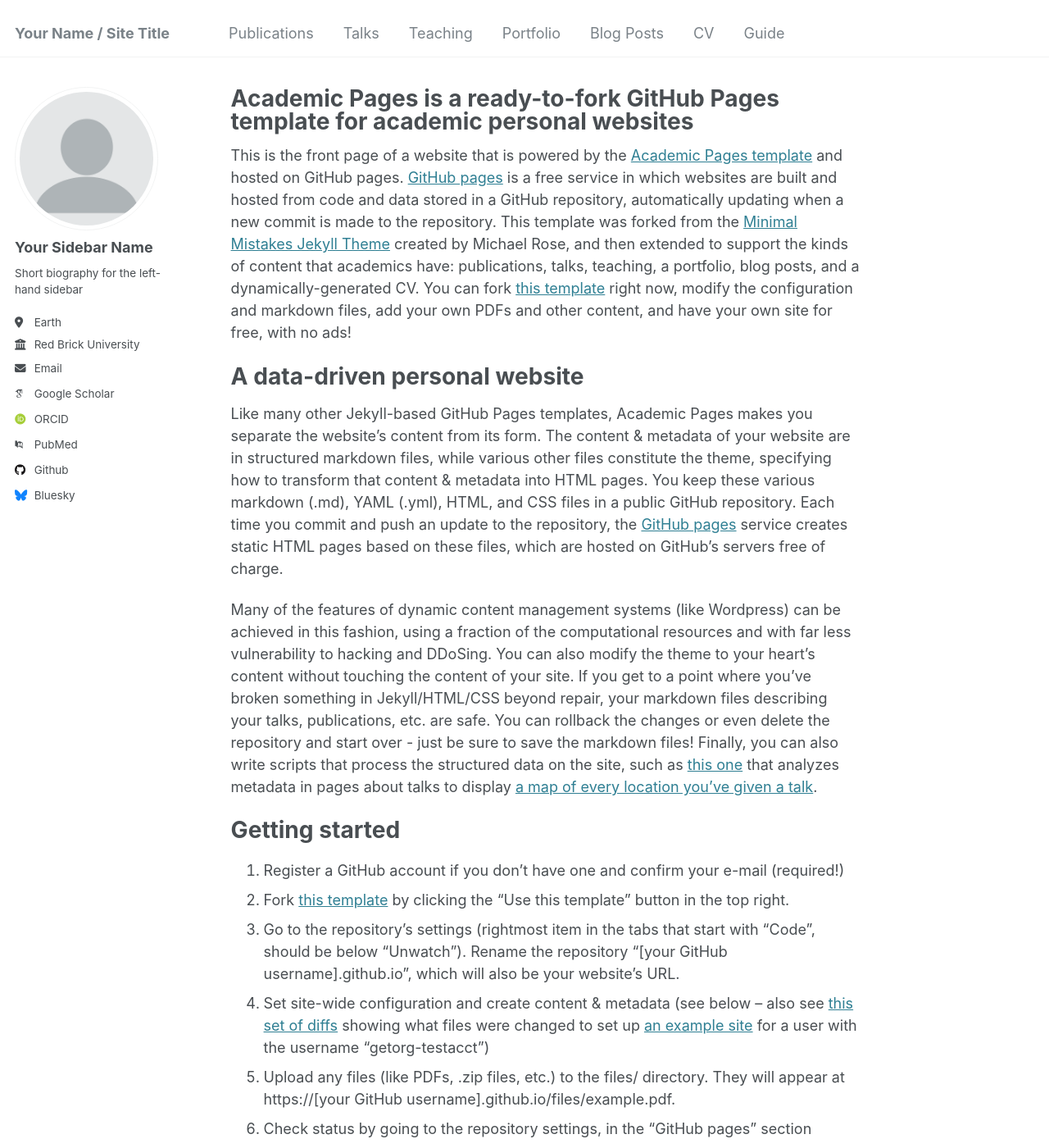
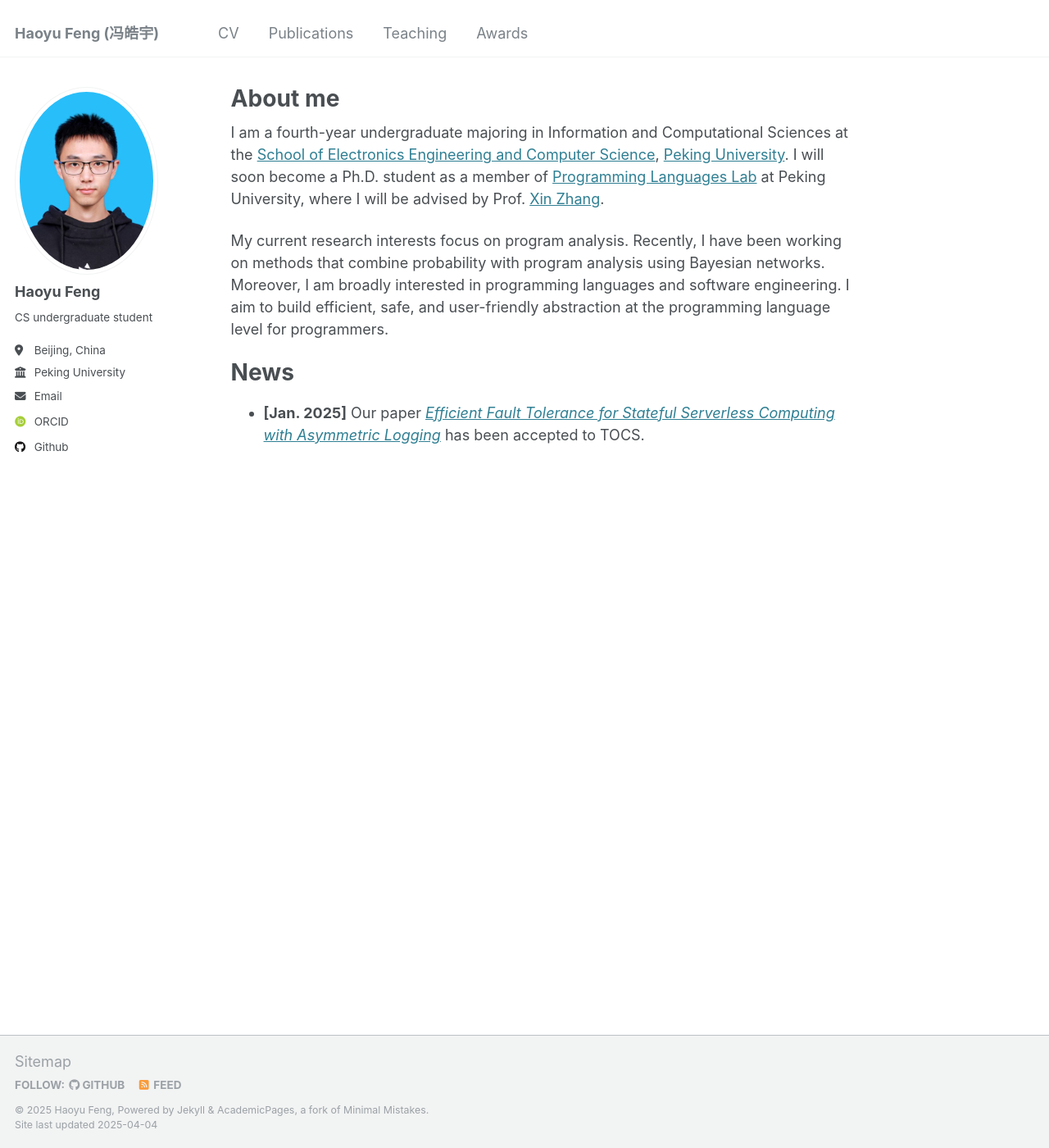
Before and after one commit to DigitalOctet/digitaloctet.github.io, a Jekyll site: the page built from _pages/about.md, in a window 1280 px wide and 1400 px high. Shown: the whole window at 82% size. Built offline with Jekyll 4.4.1, drawn with Linux system fonts in a browser that asks for light colours; some web fonts are replaced; some of the changed text lies outside the part shown.

Commit message:
Initial commit

```diff
--- a/_config.yml
+++ b/_config.yml
@@ -8,48 +8,47 @@
 
 # Basic Site Settings
 locale                   : "en-US"
-title                    : "Your Name / Site Title"
+title                    : "Haoyu Feng (冯皓宇)"
 title_separator          : "-"
-name                     : &name "Your Name"
+name                     : &name "Haoyu Feng"
 description              : &description "personal description"
-url                      : https://academicpages.github.io # the base hostname & protocol for your site e.g. "https://[your GitHub username].github.io"
+url                      : https://digitaloctet.github.io # the base hostname & protocol for your site e.g. "https://mmistakes.github.io"
 baseurl                  : "" # the subpath of your site, e.g. "/blog"
-repository               : "academicpages/academicpages.github.io"
+repository               : "DigitalOctet/digitaloctet.github.io"
 
 # Site Author - The following control what appear as part of the author content on the side bar.
 #               If a field is blank the icon and link will not appear, otherwise it will be shown.
 #               Additional customization can be done by editing /_includes/author-profile.html
 author:
   # Biographic information
-  avatar           : "profile.png"
-  name             : "Your Sidebar Name"
+  avatar           : "profile.jpeg"
+  name             : "Haoyu Feng"
   pronouns         : # example: "she/her"
-  bio              : "Short biography for the left-hand sidebar"
-  location         : "Earth"
-  employer         : "Red Brick University"
+  bio              : "CS undergraduate student"
+  location         : "Beijing, China"
+  employer         : "Peking University"
   uri              : # URL
-  email            : "none@example.org"
+  email            : "2100012967@stu.pku.edu.cn"
 
   # Academic websites
   arxiv            : # URL - Update with the correct link to your profile
-  googlescholar    : "https://scholar.google.com/citations?user=PS_CX0AAAAAJ"
+  googlescholar    : # "https://scholar.google.com/citations?user=PS_CX0AAAAAJ"
   impactstory      : # URL
-  orcid            : "http://orcid.org/yourorcidurl"
+  orcid            : https://orcid.org/0009-0005-0012-3750 # "http://orcid.org/yourorcidurl"
   semantic         : # URL
-  pubmed           : "https://www.ncbi.nlm.nih.gov/pubmed/?term=john+snow"
+  pubmed           : # "https://www.ncbi.nlm.nih.gov/pubmed/?term=john+snow"
   researchgate     : # URL
-  scopus           : # URL
 
   # Repositories and software development
   bitbucket        : # Username - Update with your username on the site
   codepen          : # Username
   dribbble         : # Username
-  github           : "academicpages"
+  github           : "DigitalOctet" # "academicpages"
   kaggle           : # Username
   stackoverflow    : # User number or user number and name (i.e., use "1" or "1/jeff-atwood")
 
   # Social media
-  bluesky          : "bsky.app" # Replace this with you Bluesky username
+  bluesky          : # "bsky.app" # Replace this with you Bluesky username
   facebook         : # Username
   flickr           : # Username
   foursquare       : # Username
@@ -89,7 +88,7 @@ breadcrumbs              : false # true, false (default)
 words_per_minute         : 160
 future                   : true
 read_more                : "disabled" # if enabled, adds "Read more" links to excerpts
-talkmap_link             : false      #change to true to add link to talkmap on talks page
+talkmap_link             : false #change to true to add link to talkmap on talks page
 comments:
   provider               : # false (default), "disqus", "discourse", "facebook", "google-plus", "staticman", "custom"
   disqus:
@@ -302,7 +301,6 @@ plugins:
   - jekyll-gist
   - jekyll-paginate
   - jekyll-sitemap
-  - jekyll-redirect-from
   - jemoji
 
 # Mimic GitHub Pages with --safe
@@ -311,7 +309,6 @@ whitelist:
   - jekyll-gist
   - jekyll-paginate
   - jekyll-sitemap
-  - jekyll-redirect-from
   - jemoji
 
 
--- a/_data/navigation.yml
+++ b/_data/navigation.yml
@@ -5,23 +5,26 @@
 # prevent it from being included in the site.
 
 main:
+  - title: "CV"
+    url: /files/cv_haoyufeng.pdf
+
   - title: "Publications"
     url: /publications/
 
-  - title: "Talks"
-    url: /talks/
+  # - title: "Talks"
+  #   url: /talks/
 
   - title: "Teaching"
     url: /teaching/
 
-  - title: "Portfolio"
-    url: /portfolio/
+  # - title: "Portfolio"
+  #   url: /portfolio/
 
-  - title: "Blog Posts"
-    url: /year-archive/
+  # - title: "Blog Posts"
+  #   url: /year-archive/
 
-  - title: "CV"
-    url: /cv/
+  # - title: "Guide"
+  #   url: /markdown/
 
-  - title: "Guide"
-    url: /markdown/
+  - title: "Awards"
+    url: /awards/
--- a/_pages/about.md
+++ b/_pages/about.md
@@ -1,24 +1,32 @@
 ---
 permalink: /
-title: "Academic Pages is a ready-to-fork GitHub Pages template for academic personal websites"
+title: "About me"
 author_profile: true
 redirect_from:
   - /about/
   - /about.html
 ---
 
-This is the front page of a website that is powered by the [Academic Pages template](https://github.com/academicpages/academicpages.github.io) and hosted on GitHub pages. [GitHub pages](https://pages.github.com) is a free service in which websites are built and hosted from code and data stored in a GitHub repository, automatically updating when a new commit is made to the repository. This template was forked from the [Minimal Mistakes Jekyll Theme](https://mmistakes.github.io/minimal-mistakes/) created by Michael Rose, and then extended to support the kinds of content that academics have: publications, talks, teaching, a portfolio, blog posts, and a dynamically-generated CV. You can fork [this template](https://github.com/academicpages/academicpages.github.io) right now, modify the configuration and markdown files, add your own PDFs and other content, and have your own site for free, with no ads!
+I am a fourth-year undergraduate majoring in Information and Computational Sciences at the [School of Electronics Engineering and Computer Science](https://eecs.pku.edu.cn/), [Peking University](https://www.pku.edu.cn). I will soon become a Ph.D. student as a member of [Programming Languages Lab](https://pl.cs.pku.edu.cn/) at Peking University, where I will be advised by Prof. [Xin Zhang](https://xinpl.github.io/).
+
+My current research interests focus on program analysis. Recently, I have been working on methods that combine probability with program analysis using Bayesian networks. Moreover, I am broadly interested in programming languages and software engineering. I aim to build efficient, safe, and user-friendly abstraction at the programming language level for programmers.
+
+# News
+
+* **[Jan. 2025]** Our paper *[Efficient Fault Tolerance for Stateful Serverless Computing with Asymmetric Logging](/publications/)* has been accepted to TOCS.
+
+<!-- This is the front page of a website that is powered by the [Academic Pages template](https://github.com/academicpages/academicpages.github.io) and hosted on GitHub pages. [GitHub pages](https://pages.github.com) is a free service in which websites are built and hosted from code and data stored in a GitHub repository, automatically updating when a new commit is made to the respository. This template was forked from the [Minimal Mistakes Jekyll Theme](https://mmistakes.github.io/minimal-mistakes/) created by Michael Rose, and then extended to support the kinds of content that academics have: publications, talks, teaching, a portfolio, blog posts, and a dynamically-generated CV. You can fork [this repository](https://github.com/academicpages/academicpages.github.io) right now, modify the configuration and markdown files, add your own PDFs and other content, and have your own site for free, with no ads! An older version of this template powers my own personal website at [stuartgeiger.com](http://stuartgeiger.com), which uses [this Github repository](https://github.com/staeiou/staeiou.github.io).
 
 A data-driven personal website
 ======
 Like many other Jekyll-based GitHub Pages templates, Academic Pages makes you separate the website's content from its form. The content & metadata of your website are in structured markdown files, while various other files constitute the theme, specifying how to transform that content & metadata into HTML pages. You keep these various markdown (.md), YAML (.yml), HTML, and CSS files in a public GitHub repository. Each time you commit and push an update to the repository, the [GitHub pages](https://pages.github.com/) service creates static HTML pages based on these files, which are hosted on GitHub's servers free of charge.
 
-Many of the features of dynamic content management systems (like Wordpress) can be achieved in this fashion, using a fraction of the computational resources and with far less vulnerability to hacking and DDoSing. You can also modify the theme to your heart's content without touching the content of your site. If you get to a point where you've broken something in Jekyll/HTML/CSS beyond repair, your markdown files describing your talks, publications, etc. are safe. You can rollback the changes or even delete the repository and start over - just be sure to save the markdown files! Finally, you can also write scripts that process the structured data on the site, such as [this one](https://github.com/academicpages/academicpages.github.io/blob/master/talkmap.ipynb) that analyzes metadata in pages about talks to display [a map of every location you've given a talk](https://academicpages.github.io/talkmap.html).
+Many of the features of dynamic content management systems (like Wordpress) can be achieved in this fashion, using a fraction of the computational resources and with far less vulnerability to hacking and DDoSing. You can also modify the theme to your heart's content without touching the content of your site. If you get to a point where you've broken something in Jekyll/HTML/CSS beyond repair, your markdown files describing your talks, publications, etc. are safe. You can rollback the changes or even delete the repository and start over -- just be sure to save the markdown files! Finally, you can also write scripts that process the structured data on the site, such as [this one](https://github.com/academicpages/academicpages.github.io/blob/master/talkmap.ipynb) that analyzes metadata in pages about talks to display [a map of every location you've given a talk](https://academicpages.github.io/talkmap.html).
 
 Getting started
 ======
 1. Register a GitHub account if you don't have one and confirm your e-mail (required!)
-1. Fork [this template](https://github.com/academicpages/academicpages.github.io) by clicking the "Use this template" button in the top right.
+1. Fork [this repository](https://github.com/academicpages/academicpages.github.io) by clicking the "fork" button in the top right.
 1. Go to the repository's settings (rightmost item in the tabs that start with "Code", should be below "Unwatch"). Rename the repository "[your GitHub username].github.io", which will also be your website's URL.
 1. Set site-wide configuration and create content & metadata (see below -- also see [this set of diffs](http://archive.is/3TPas) showing what files were changed to set up [an example site](https://getorg-testacct.github.io) for a user with the username "getorg-testacct")
 1. Upload any files (like PDFs, .zip files, etc.) to the files/ directory. They will appear at https://[your GitHub username].github.io/files/example.pdf.
@@ -34,7 +42,7 @@ For site content, there is one markdown file for each type of content, which are
 
 **Markdown generator**
 
-The repository includes [a set of Jupyter notebooks](https://github.com/academicpages/academicpages.github.io/tree/master/markdown_generator
+I have also created [a set of Jupyter notebooks](https://github.com/academicpages/academicpages.github.io/tree/master/markdown_generator
 ) that converts a CSV containing structured data about talks or presentations into individual markdown files that will be properly formatted for the Academic Pages template. The sample CSVs in that directory are the ones I used to create my own personal website at stuartgeiger.com. My usual workflow is that I keep a spreadsheet of my publications and talks, then run the code in these notebooks to generate the markdown files, then commit and push them to the GitHub repository.
 
 How to edit your site's GitHub repository
@@ -46,4 +54,4 @@ Example: editing a markdown file for a talk
 
 For more info
 ------
-More info about configuring Academic Pages can be found in [the guide](https://academicpages.github.io/markdown/), the [growing wiki](https://github.com/academicpages/academicpages.github.io/wiki), and you can always [ask a question on GitHub](https://github.com/academicpages/academicpages.github.io/discussions). The [guides for the Minimal Mistakes theme](https://mmistakes.github.io/minimal-mistakes/docs/configuration/) (which this theme was forked from) might also be helpful.
+More info about configuring Academic Pages can be found in [the guide](https://academicpages.github.io/markdown/). The [guides for the Minimal Mistakes theme](https://mmistakes.github.io/minimal-mistakes/docs/configuration/) (which this theme was forked from) might also be helpful. -->
--- /dev/null
+++ b/_pages/publications.md
@@ -0,0 +1,40 @@
+---
+layout: archive
+title: "Publications"
+permalink: /publications/
+author_profile: false
+---
+
+<!-- {% if site.author.googlescholar %}
+  <div class="wordwrap">You can also find my articles on <a href="{{site.author.googlescholar}}">my Google Scholar profile</a>.</div>
+{% endif %}
+
+{% include base_path %} -->
+
+<p>
+  <b style="font-size: 20px;">Efficient Fault Tolerance for Stateful Serverless Computing with Asymmetric Logging</b><br>
+  Sheng Qi, <b>Haoyu Feng</b>, Xuanzhe Liu, Xin Jin<br>
+  ACM Transactions on Computer Systems (<a href="https://dl.acm.org/journal/tocs">TOCS</a>), 2025.<br>
+  [<a href="https://dl.acm.org/doi/pdf/10.1145/3725985">PDF</a>][<a href="https://doi.org/10.1145/3725985">DOI</a>]
+</p>
+
+<!-- New style rendering if publication categories are defined -->
+<!-- {% if site.publication_category %}
+  {% for category in site.publication_category  %}
+    {% assign title_shown = false %}
+    {% for post in site.publications reversed %}
+      {% if post.category != category[0] %}
+        {% continue %}
+      {% endif %}
+      {% unless title_shown %}
+        <h2>{{ category[1].title }}</h2><hr />
+        {% assign title_shown = true %}
+      {% endunless %}
+      {% include archive-single.html %}
+    {% endfor %}
+  {% endfor %}
+{% else %}
+  {% for post in site.publications reversed %}
+    {% include archive-single.html %}
+  {% endfor %}
+{% endif %} -->
```
Also changed, not shown: _pages/awards.md (added, +12 -0 lines), _pages/teaching.md (added, +14 -0 lines), images/profile.jpeg (added), 1 other file.
